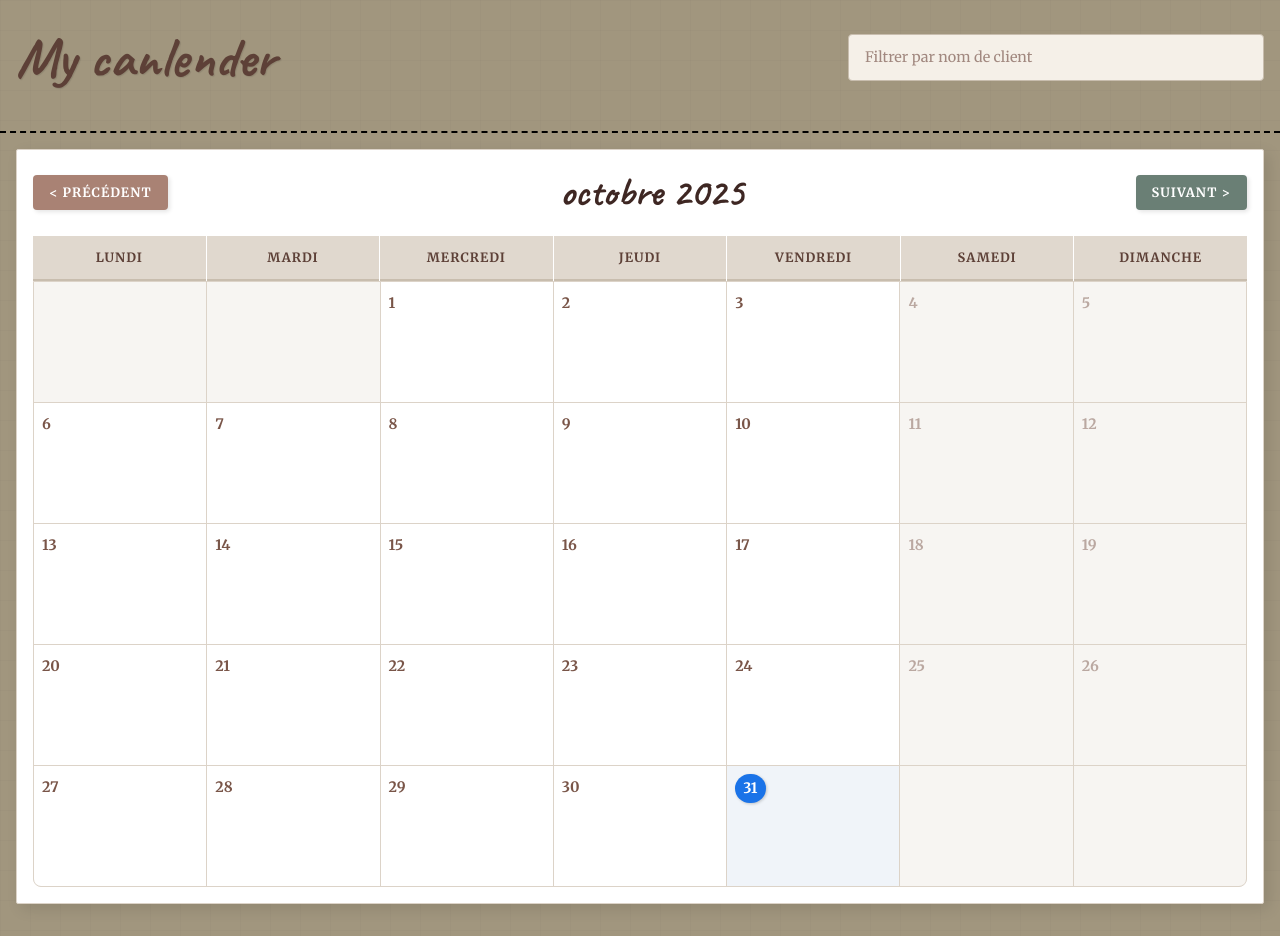
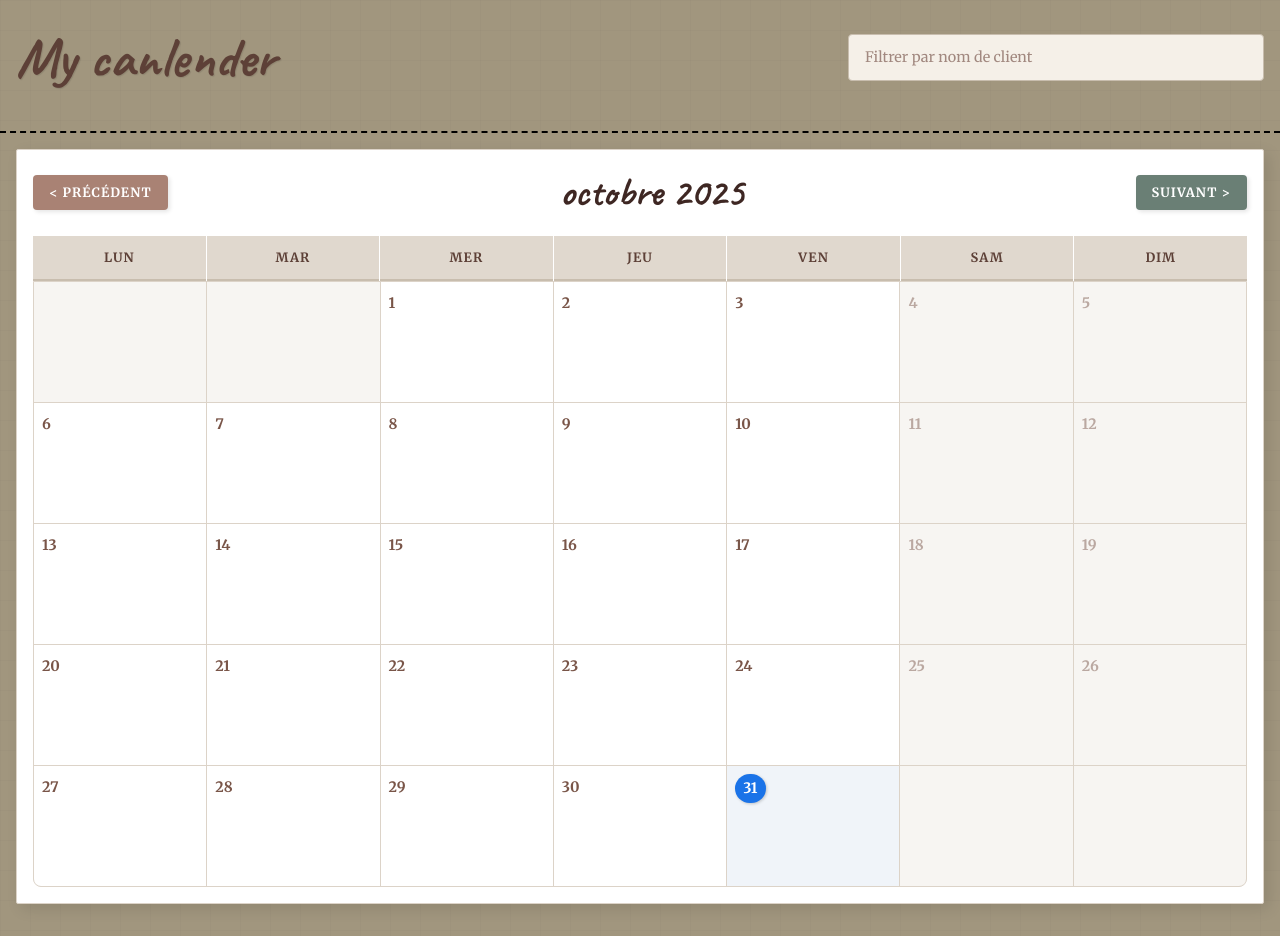
Before and after one commit to ayouberrak/Calendrier-Hebdomadaire-Planification-des-R-servations, a website: page index.html in a window 1280 px wide. Drawn offline with Linux system fonts and the light colour scheme.

Commit message:
finaliser le projet

```diff
--- a/index.html
+++ b/index.html
@@ -30,13 +30,13 @@
                 <button id="next-month-btn" class="py-2 px-4 bg-green-700 text-white rounded-md hover:bg-green-800">Suivant &gt;</button>
             </div>
             <div class="grid grid-cols-7 gap-px text-center font-semibold">
-                <div class="py-2 bg-gray-600 rounded-tl-lg text-white">Lundi</div>
-                <div class="py-2 bg-gray-600 text-white">Mardi</div>
-                <div class="py-2 bg-gray-600 text-white">Mercredi</div>
-                <div class="py-2 bg-gray-600 text-white">Jeudi</div>
-                <div class="py-2 bg-gray-600 text-white">Vendredi</div>
-                <div class="py-2 bg-gray-600 text-white">Samedi</div>
-                <div class="py-2 bg-gray-600 rounded-tr-lg text-white ">Dimanche</div>
+                <div class="py-2 bg-gray-600 rounded-tl-lg text-white">Lun</div>
+                <div class="py-2 bg-gray-600 text-white">Mar</div>
+                <div class="py-2 bg-gray-600 text-white">Mer</div>
+                <div class="py-2 bg-gray-600 text-white">Jeu</div>
+                <div class="py-2 bg-gray-600 text-white">Ven</div>
+                <div class="py-2 bg-gray-600 text-white">Sam</div>
+                <div class="py-2 bg-gray-600 rounded-tr-lg text-white ">Dim</div>
             </div>
 
             <div id="calendar-grid" class="grid grid-cols-7 gap-px bg-gray-300 border border-gray-300 rounded-b-lg overflow-hidden">
```
Also changed, not shown: style.css (line endings or trailing spaces).
